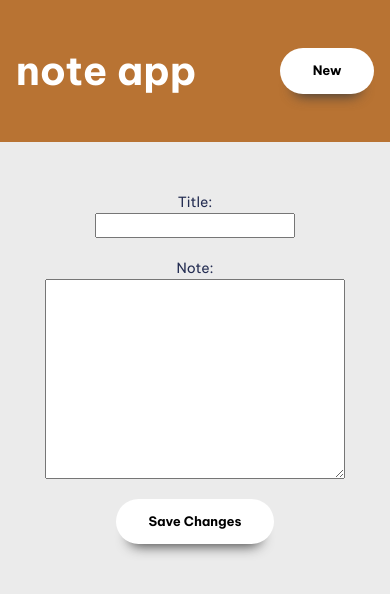
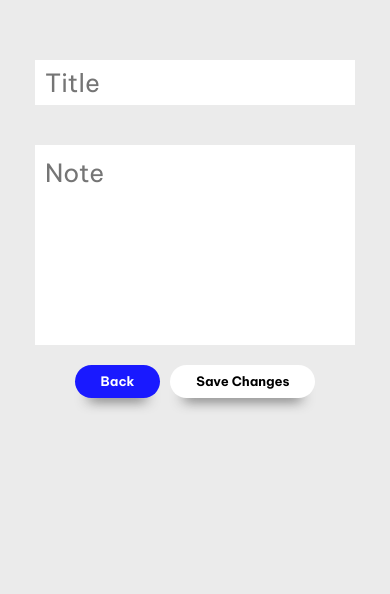
Before and after one commit to Ebrahim-Mohd/note-app, a React (Create React App) app: page /edit/1 in a window 390 px wide. Shown: the top 594 px of the page. Built offline with nearby package versions, Linux system fonts and the light colour scheme.

Commit message:
new commit

```diff
--- a/src/App.js
+++ b/src/App.js
@@ -1,7 +1,6 @@
 import {BrowserRouter, Routes, Route} from 'react-router-dom'
 import { useState, useEffect } from 'react';
 import Home from './pages/Home';
-import Navbar from './components/Navbar';
 import Create from './components/Create';
 import Edit from './components/Edit'
 
@@ -17,7 +16,6 @@ function App() {
   return (
     <div className="App">
       <BrowserRouter>
-        <Navbar />
         <Routes>
           <Route
           path='/'
--- a/src/components/Create.js
+++ b/src/components/Create.js
@@ -1,4 +1,5 @@
 import React, { useState } from 'react';
+import { Link } from 'react-router-dom';
 
 const Create = ({ collect, setCollect }) => {
     const [title, setTitle] = useState('');
@@ -26,21 +27,24 @@ const Create = ({ collect, setCollect }) => {
         <section className='padding-block-600'>
             <div className='container'>
                 <div className='create-note'>
-                    <label>Title:</label>
                     <input
                         type="text"
+                        placeholder='Title'
                         onChange={(e) => setTitle(e.target.value)}
                         value={title}
                     />
                     <div className='note-section'>
-                        <label>Note:</label>
                         <textarea
+                            placeholder='Note'
                             onChange={(e) => setNote(e.target.value)}
                             value={note}>
                         </textarea>
                     </div>
                     {error && <p className='error'>{error}</p>}
-                    <button className='save-button' onClick={handleClick}>Save</button>
+                    <div className='back-save-btns'>
+                            <Link to="/" className='link'><button className='back-btn'>Back</button></Link>
+                            <button className='save-button' onClick={handleClick}>Save Changes</button>
+                    </div>
                 </div>
             </div>
         </section>
--- a/src/components/Edit.js
+++ b/src/components/Edit.js
@@ -1,5 +1,5 @@
 import { useState, useEffect } from 'react';
-import { useParams } from 'react-router-dom';
+import { useParams, Link } from 'react-router-dom';
 
 const Edit = ({ collect, setCollect }) => {
     const { id } = useParams();
@@ -39,21 +39,24 @@ const Edit = ({ collect, setCollect }) => {
         <section className='padding-block-600'>
             <div className='container'>
                 <div className='create-note'>
-                        <label>Title:</label>
                         <input
+                            placeholder='Title'
                             type="text"
                             onChange={(e) => setTitle(e.target.value)}
                             value={title}
                         />
                         <div className='note-section'>
-                            <label>Note:</label>
                             <textarea
+                                placeholder='Note'
                                 onChange={(e) => setNote(e.target.value)}
                                 value={note}
                             ></textarea>
                         </div>
                         {error && <p className='error'>{error}</p>}
-                        <button className='save-button' onClick={handleEdit}>Save Changes</button>
+                        <div className='back-save-btns'>
+                            <Link to="/" className='link'><button className='back-btn'>Back</button></Link>
+                            <button className='save-button' onClick={handleEdit}>Save Changes</button>
+                        </div>
                 </div>
             </div>
         </section>
--- a/src/components/Navbar.js
+++ b/src/components/Navbar.js
@@ -9,7 +9,7 @@ const Navbar=()=>{
                         <h1 className="fs-primary-heading fw-bold nav-heading">note app</h1>
                     </Link>
                     <Link to="/create" className="link">
-                        <button>New</button>
+                        <button className="new-btn">+</button>
                     </Link>
                 </div>
             </div>
--- a/src/index.css
+++ b/src/index.css
@@ -163,9 +163,36 @@ button:hover,
 button:focus-visible {
   background-color: rgb(225,225,225);
 }
+.new-btn{
+  width:60px;
+  height:60px;
+  border-radius:50%;
+  padding:0;
+  display:grid;
+  place-items: center;
+  place-content: center;
+  font-size: var(--fs-700);
+  font-weight: var(--fw-semi-bold);
+}
+.back-btn{
+  background-color:rgb(25,25,255);
+  color: white;
+  padding: 1em 2.25em;
+}
+.save-button{
+  padding: 1em 2.25em;
+}
+.back-btn:hover{
+  background-color: rgb(5,5,205);
+}
+.back-save-btns{
+  display:flex;
+  gap:10px;
+}
 .primary-header {
   padding-top: var(--size-700);
   padding-bottom: var(--size-700);
+  padding-inline:10em;
   margin-bottom: 50px;
   background-color: rgb(184, 115, 51);
 }
@@ -234,12 +261,25 @@ button:focus-visible {
   margin-bottom: 20px;
 }
 input{
+  margin-top: 60px;
   padding-inline:10px;
+  width:1100px;
+  height:45px;
+  border: none;
+  font-size:25px;
+
 }
 textarea{
-  width:1000px;
+  margin-top:20px;
+  width:1100px;
   height:300px;
   padding:10px;
+  border:none;
+  font-size: 25px;
+  resize:none;
+}
+input:focus, textarea:focus{
+  outline:none;
 }
 .save-button{
   margin-bottom:80px;
@@ -247,8 +287,11 @@ textarea{
 
 @media (max-width:50em){
   textarea{
-    width:300px;
+    max-width:320px;
     height:200px;
+  }
+  input{
+    max-width: 320px;
   }
   .edit-delete{
     display:flex;
@@ -271,7 +314,24 @@ textarea{
   }
   .btn{
     padding: 0.675em 1.05em;
+    display:grid;
+    place-items: center;
+    width:55px;
+    text-align: center;
     font-size: 0.65rem;
+  }
+  .new-btn{
+    width:50px;
+    height:50px;
+  }
+  .primary-header{
+    padding-inline: 4em;
+  }
+  .back-btn{
+    padding: 0.75em 2em;
+  }
+  .save-button{
+    padding: 0.75em 2em;
   }
 
 }
--- a/src/pages/Home.js
+++ b/src/pages/Home.js
@@ -1,4 +1,5 @@
 import NoteDetails from "../components/NoteDetails"
+import Navbar from '../components/Navbar'
 
 const Home = ({collect, setCollect}) => {
     const handleDelete = (deletedNote) => {
@@ -10,6 +11,8 @@ const Home = ({collect, setCollect}) => {
         setCollect(updatedCollect);
     };
     return (
+        <div>
+            <Navbar/>
             <div className="container home">
                 {collect.length>0 ? (
                     collect.map((note, index)=>(
@@ -17,6 +20,7 @@ const Home = ({collect, setCollect}) => {
                     :
                     (<p className="no-saved">No notes saved</p>)}
             </div>
+        </div>
     )
 }
 
```
Lines whose indentation alone changed are shown as unchanged.
